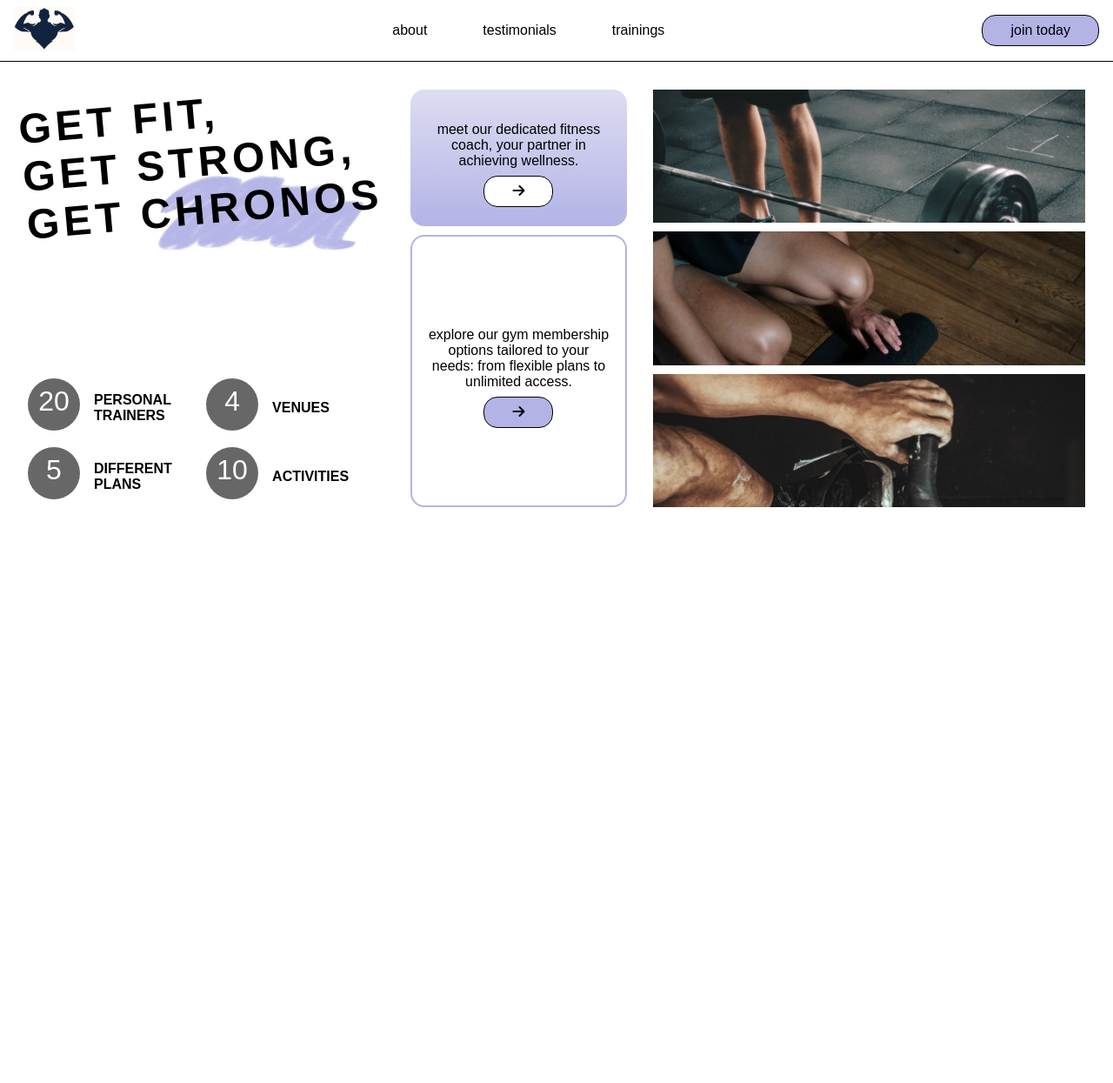
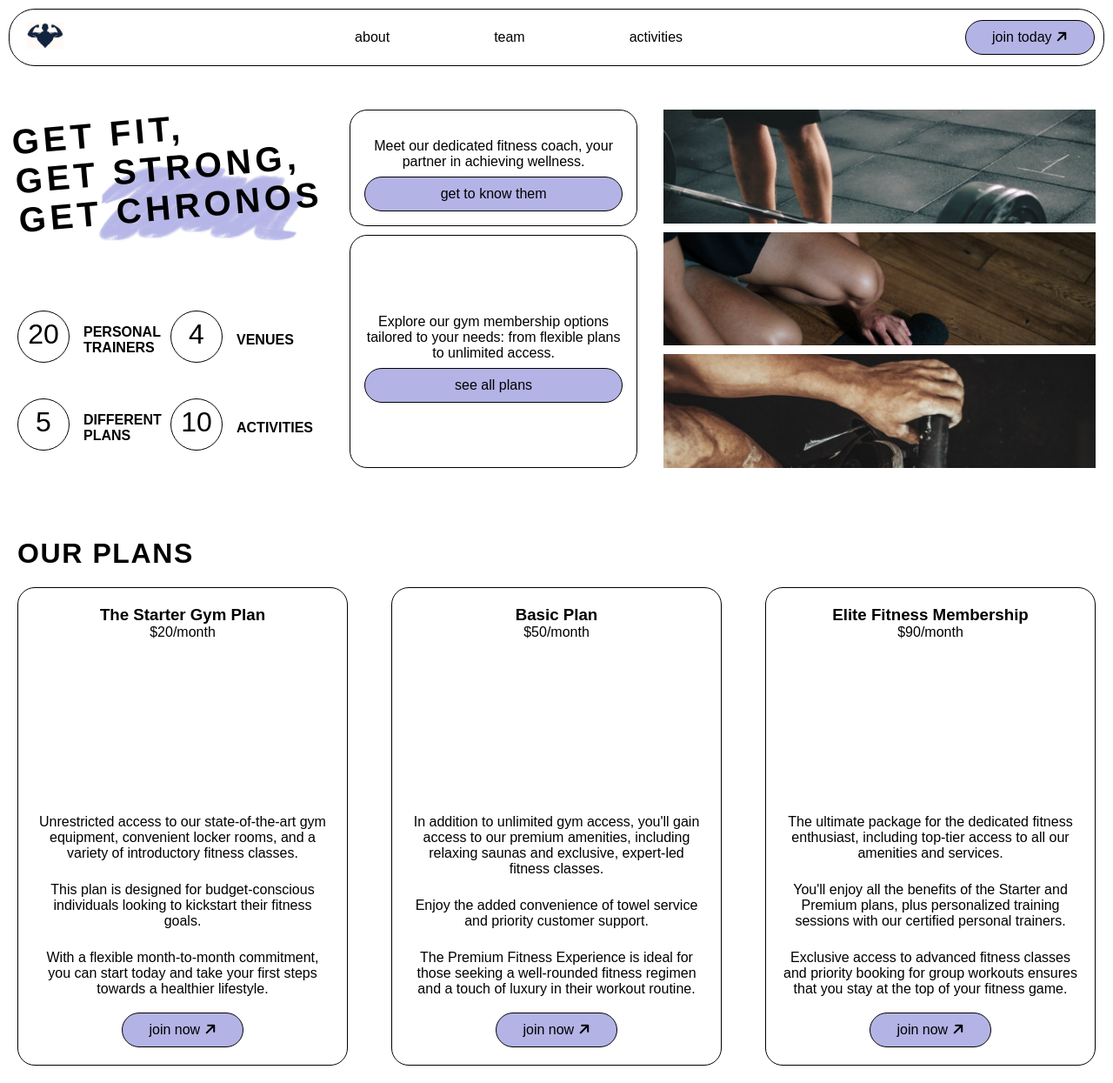
Before and after one commit to miranda-sanchez/Chronos, a plain HTML site: page index.html in a window 1280 px wide. Shown: the whole page at 87% size. Before the commit the page ends 800 px from the top, so only its background shows below. Drawn offline with Linux system fonts and the light colour scheme; a web font is replaced by a local one.

Commit message:
17/10/23

```diff
--- a/home.html
+++ b/home.html
@@ -31,14 +31,14 @@
       <p>
         Meet our dedicated fitness coach, your partner in achieving wellness.
       </p>
-      <button><i class="fa-solid fa-arrow-right"></i></button>
+      <button>Get to know them</button>
     </div>
     <div>
       <p>
         Explore our gym membership options tailored to your needs: from flexible
         plans to unlimited access.
       </p>
-      <button><i class="fa-solid fa-arrow-right"></i></button>
+      <button>See all plans</button>
     </div>
   </article>
   <article id="images">
@@ -47,3 +47,47 @@
     <div></div>
   </article>
 </section>
+<section id="plans">
+  <h2>Our plans</h2>
+  <section>
+    <article class="card">
+      <div>
+        <h3>The Starter Gym Plan</h3>
+        <span>$20/month</span>
+      </div>
+      <div>
+        <p>Unrestricted access to our state-of-the-art gym equipment, convenient locker rooms, and a variety of introductory fitness classes.</p>
+        <p>This plan is designed for budget-conscious individuals looking to kickstart their fitness goals.</p>
+        <p>With a flexible month-to-month commitment, you can start today and take your first steps towards a healthier lifestyle.</p>
+        <button>Join now <i class="fa-solid fa-arrow-right"></i></button>
+      </div>
+    </article>
+    <article class="card">
+      <div>
+        <h3>Basic plan</h3>
+        <span>$50/month</span>
+      </div>
+      <div>
+        <p>In addition to unlimited gym access, you'll gain access to our premium amenities, including relaxing saunas and exclusive, expert-led fitness classes. </p>
+        <p>Enjoy the added convenience of towel service and priority customer support.</p>
+        <p>The Premium Fitness Experience is ideal for those seeking a well-rounded fitness regimen and a touch of luxury in their workout routine.</p>
+        <button>Join now <i class="fa-solid fa-arrow-right"></i></button>
+      </div>
+    </article>
+    <article class="card">
+      <div>
+        <h3>Elite Fitness Membership</h3>
+        <span>$90/month</span>
+      </div>
+      <div>
+        <p>The ultimate package for the dedicated fitness enthusiast, including top-tier access to all our amenities and services.</p>
+        <p>You'll enjoy all the benefits of the Starter and Premium plans, plus personalized training sessions with our certified personal trainers.</p>
+        <p>Exclusive access to advanced fitness classes and priority booking for group workouts ensures that you stay at the top of your fitness game.</p>
+        <button>Join now <i class="fa-solid fa-arrow-right"></i></button>
+      </div>
+    </article>
+  </section>
+
+
+
+</section>
--- a/index.html
+++ b/index.html
@@ -19,17 +19,15 @@
             <a aria-current="page" href="#about" id="about">About</a>
           </li>
           <li>
-            <a aria-current="page" href="#testimonials" id="testimonials"
-              >Testimonials</a
-            >
+            <a aria-current="page" href="#team" id="team">Team</a>
           </li>
           <li>
-            <a aria-current="page" href="#trainings" id="trainings"
-              >Trainings</a
+            <a aria-current="page" href="#activities" id="activities"
+              >Activities</a
             >
           </li>
         </ul>
-        <button>Join today</button>
+        <button>Join today <i class="fa-solid fa-arrow-right"></i></button>
       </nav>
     </header>
     <main></main>
--- a/scss/base/_reset.scss
+++ b/scss/base/_reset.scss
@@ -29,5 +29,8 @@ body {
 p {
     padding: 1rem 0 0.5rem 0;
     text-align: center;
-    text-transform: lowercase;
 }
+
+i {
+    transform: rotate(315deg);
+}
--- a/scss/components/_buttons.scss
+++ b/scss/components/_buttons.scss
@@ -1,11 +1,12 @@
 @use "../abstracts/colors" as c;
 
 button {
-    padding: 0.5rem 2rem;
+    padding: 10px 30px;
     border: 1px solid black;
-    border-radius: 1rem;
+    border-radius: 20px;
     background-color: c.$action-color;
+    text-transform: lowercase;
     font-size: 1rem;
-    text-transform: lowercase;
     cursor: pointer;
+    position: relative;
 }
--- a/scss/components/_hero.scss
+++ b/scss/components/_hero.scss
@@ -5,22 +5,20 @@
 
 #hero {
     display: grid;
-    grid-template-columns: 1fr 1fr 2fr;
+    grid-template-columns: 1fr 1fr 1.5fr;
     justify-content: center;
-    height: 60vh;
     grid-gap: 30px;
-    margin: 2rem;
-
+    margin: 50px 20px 80px;
     article {
         display: grid;
         grid-gap: 10px;
         row-gap: 10px;
     }
     article:first-child {
-        grid-template-rows: 2fr 1fr;
+        grid-template-rows: repeat(2, 1fr);
         position: relative;
         h1 {
-            font-size: 3rem;
+            font-size: 2.5rem;
             white-space: nowrap;
             transform: rotate(-5deg);
         }
@@ -34,7 +32,7 @@
             width: 250px;
             height: 100px;
             z-index: -2;
-            top: 20%;
+            top: 15%;
             right: 5%;
         }
         div {
@@ -47,8 +45,7 @@
                     float: left;
                     font-size: 2rem;
                     font-family: $titles;
-                    background-color: #00000098;
-                    color: #fff;
+                    border: 1px solid #000;
                     text-align: center;
                     width: 60px;
                     height: 60px;
@@ -73,22 +70,16 @@
         grid-template-rows: 1fr 2fr;
         justify-content: space-between;
         div {
+            max-width: 400px;
             display: flex;
             flex-direction: column;
+            justify-content: center;
             height: 100%;
-            text-align: center;
-            justify-content: center;
-            align-items: center;
             padding: 1rem;
-            border-radius: 1rem;
-            &:first-child {
-                background-image: linear-gradient(to top, #b3b3e6, #bdbde9, #c8c8ec, #d2d2ef, #ddddf2);
-                button {
-                    background-color: #fff;
-                }
-            }
-            &:nth-child(2) {
-                border: 2px solid c.$action-color;
+            border-radius: 20px;
+            border: 1px solid #000;
+            button {
+                width: auto;
             }
         }
 
--- a/scss/components/_index.scss
+++ b/scss/components/_index.scss
@@ -3,3 +3,4 @@
 @forward "_tags.scss";
 @forward"_titles.scss";
 @forward"_hero.scss";
+@forward"_plans.scss";
--- a/scss/components/_nav.scss
+++ b/scss/components/_nav.scss
@@ -3,16 +3,30 @@ nav {
     display: flex;
     align-items: center;
     justify-content: space-between;
-    padding: 0.5rem 1rem;
-    border-bottom: solid black 1px;
-    a img{
-        height: 50px;
+    padding: 10px;
+    border: solid black 1px;
+    border-radius: 30px;
+    margin: 10px;
+    a {
+
+        img {
+            height: 30px;
+        }
     }
     ul {
         align-items: center;
         li {
             text-transform: lowercase;
-            padding: 0.5rem 2rem;
+            margin: 10px 30px;
+            a{
+                padding: 10px 30px;
+                &:focus{
+                    border: 1px solid #000;
+                    border-radius: 20px;
+
+                }
+            }
         }
     }
+
 }
--- /dev/null
+++ b/scss/components/_plans.scss
@@ -0,0 +1,28 @@
+#plans {
+    section {
+        display: grid;
+        grid-template-columns: repeat(auto-fit, minmax(250px, 1fr));
+        column-gap: 50px;
+        row-gap: 50px;
+        margin: 20px;
+        align-items: center;
+        text-align: center;
+        .card {
+            padding: 20px;
+            border: 1px solid black;
+            border-radius: 20px;
+            display: flex;
+            flex-direction: column;
+            min-height: 550px;
+            justify-content: space-between;
+            align-items: center;
+            &:hover {
+                background-color: rgba(0, 0, 0, 0.137);
+
+            }
+            button{
+                margin-top: 10px;
+            }
+        }
+    }
+}
--- a/scss/components/_tags.scss
+++ b/scss/components/_tags.scss
@@ -0,0 +1,7 @@
+a {
+    color: #000;
+    padding: 5px 10px;
+    &:active, &:visited {
+        color: #000;
+    }
+}
--- a/scss/components/_titles.scss
+++ b/scss/components/_titles.scss
@@ -1,10 +1,20 @@
 @use "../base/typography" as *;
 
-h1 {
+h1, h2, h3 {
     font-family: $titles;
-    font-size: 3rem;
-    text-align: center;
-    letter-spacing: 0.3rem;
-    margin: 1rem 0 0.5rem 0;
     text-transform: uppercase;
 }
+
+h1 {
+    font-size: 3rem;
+    letter-spacing: 0.3rem;
+}
+
+h2 {
+    font-size: 2rem;
+    letter-spacing: 0.1rem;
+    margin: 5px 20px 10px;
+}
+h3 {
+    text-transform: capitalize;
+}
```
Also changed, not shown: activities.html (added, +3 -0 lines), team.html (added, +4 -0 lines), testimonials.html (deleted, +0 -3 lines), trainings.html (deleted, +0 -3 lines), css/style.css, 1 other file.
